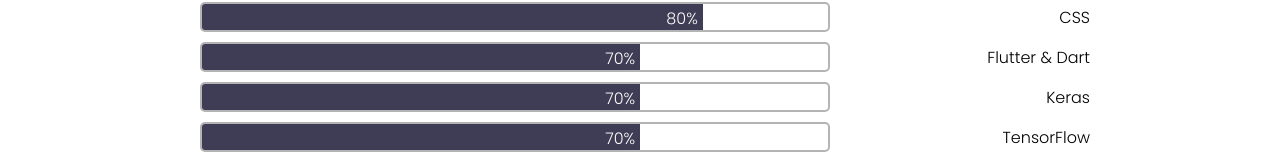
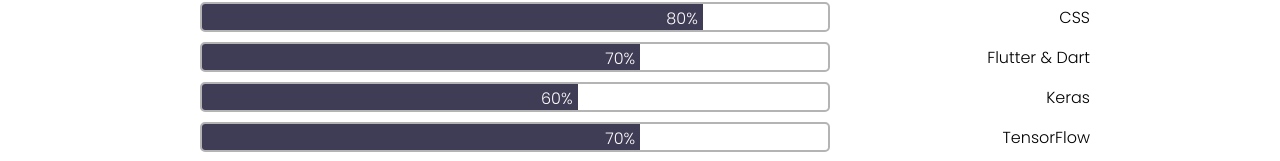
Before and after one commit to Ramseths/Ramseths.github.io, a plain HTML site: page index.html in a window 1280 px wide. Shown: the part 1556-1717 px from the top of the page. Drawn offline with nearby package versions, Linux system fonts and the light colour scheme.

Commit message:
Update index.html

```diff
--- a/index.html
+++ b/index.html
@@ -101,7 +101,7 @@
                 </div>
                 <div class="skill-tag">
                     <div class="animated-progress progress-py">
-                        <span data-progress="70"></span>
+                        <span data-progress="60"></span>
                     </div>
                     <p>Keras</p>
                 </div>
```
